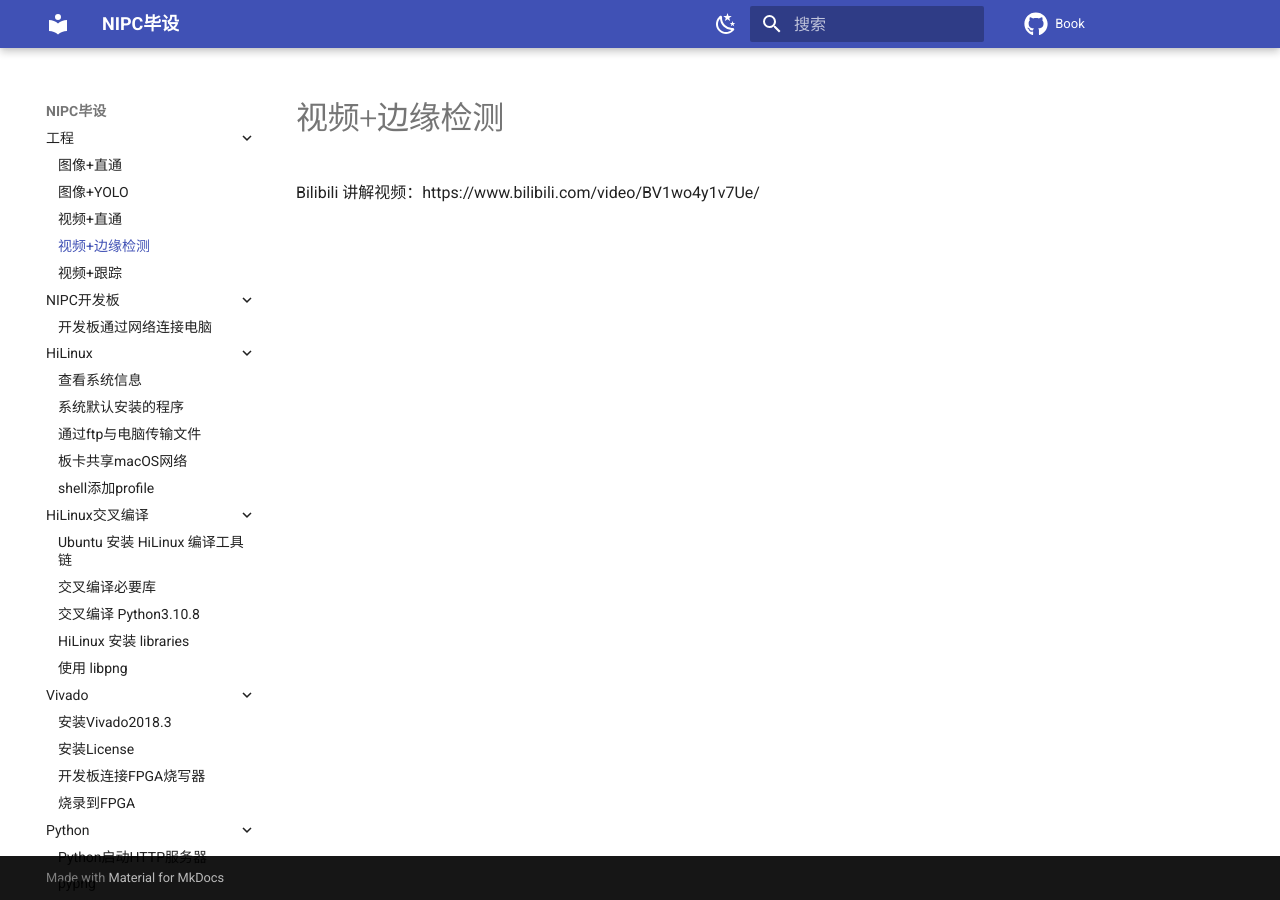
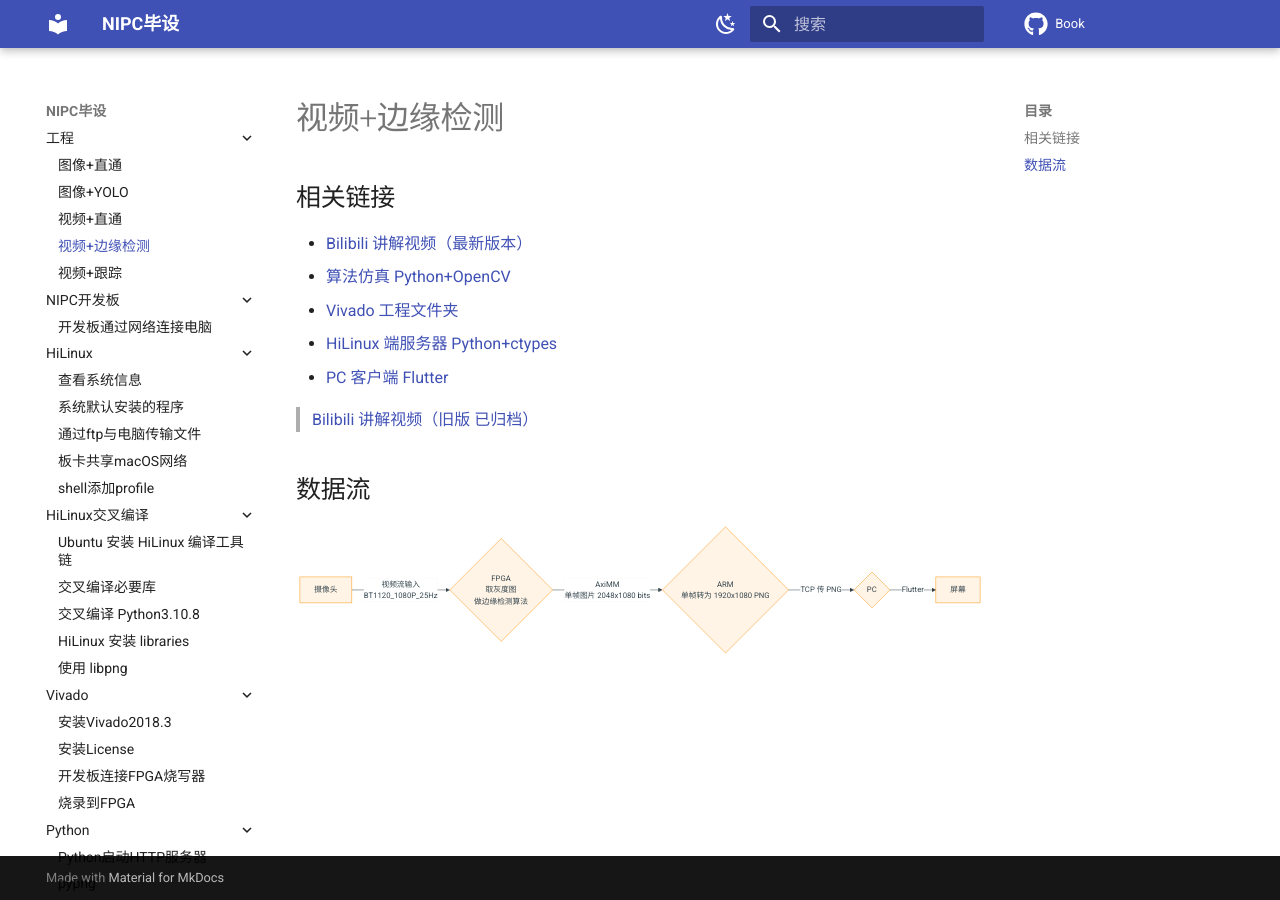
Before and after one commit to NIPC-Project/Book, an MkDocs documentation site: the page built from docs/PROJECTS/video-algorithm-edge.md, in a window 1280 px wide. Built offline with MkDocs 1.6.1 and Material for MkDocs 9.7.7, drawn with Linux system fonts in a browser that asks for light colours; comment, search, counter and statistics services are not loaded.

Commit message:
update edge

````diff
--- a/docs/PROJECTS/video-algorithm-edge.md
+++ b/docs/PROJECTS/video-algorithm-edge.md
@@ -1,3 +1,19 @@
 # 视频+边缘检测
 
-Bilibili 讲解视频：https://www.bilibili.com/video/BV1wo4y1v7Ue/
+## 相关链接
+
+- [Bilibili 讲解视频（最新版本）](TODO)
+- [算法仿真 Python+OpenCV](https://github.com/NIPC-Project/edge-opencv)
+- [Vivado 工程文件夹](TODO)
+- [HiLinux 端服务器 Python+ctypes](https://github.com/NIPC-Project/edge-hilinux)
+- [PC 客户端 Flutter](https://github.com/NIPC-Project/edge-pc)
+
+> [Bilibili 讲解视频（旧版 已归档）](https://www.bilibili.com/video/BV1wo4y1v7Ue/)
+
+## 数据流
+
+```mermaid
+flowchart LR
+    Camera[摄像头] -- 视频流输入\nBT1120_1080P_25Hz --> FPGA{FPGA\n取灰度图\n做边缘检测算法}
+    FPGA -- AxiMM\n单帧图片 2048x1080 bits --> ARM{ARM\n单帧转为 1920x1080 PNG} -- TCP 传 PNG --> PC{PC} -- Flutter --> Display[屏幕]
+```
````
Also changed, not shown: docs/PROJECTS/video-algorithm-tracking.md (+4 -0 lines), docs/PROJECTS/video-through.md (+3 -3 lines).
